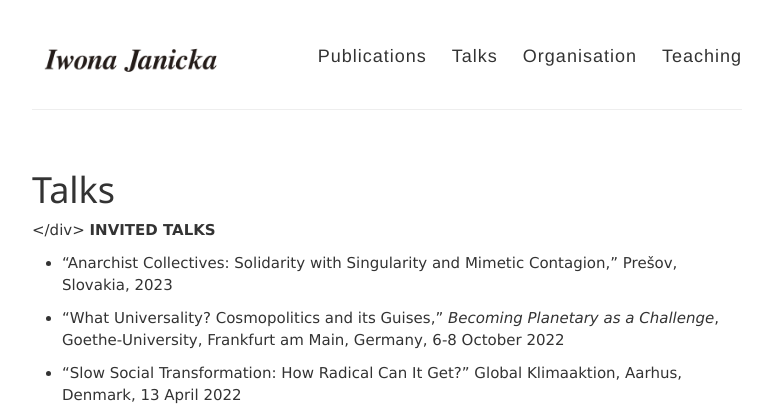
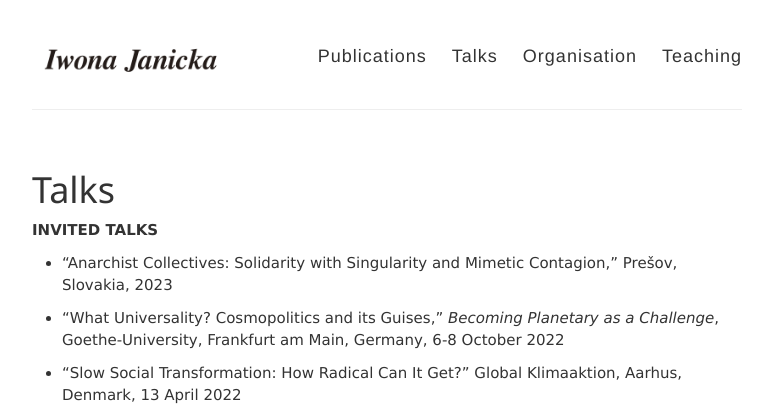
Before and after one commit to IJanicka/IJanicka.github.io, a Jekyll site: the page built from talks.md, in a window 1280 px wide and 900 px high. Shown: the top 413 px of the window, without its empty margins (253-1024 px from the left). Built offline with Jekyll 4.4.1, drawn with Linux system fonts in a browser that asks for light colours.

Commit message:
Update talks.md

```diff
--- a/talks.md
+++ b/talks.md
@@ -5,7 +5,7 @@ permalink: /talks/
 ---
 
 
-</div>
+
 **INVITED TALKS**<br>
 
 * “Anarchist Collectives: Solidarity with Singularity and Mimetic Contagion,” Prešov, Slovakia, 2023<br>
@@ -36,7 +36,7 @@ permalink: /talks/
 
 * “Critique vs. Affirmation: Foucault, Sloterdijk and the Possibilities of Formulating an Affirmative Theory after Poststructuralism,” Forschungsinstitut für Philosophie Hannover, Germany, 4 December 2014<br>
 
-<div/>
+
 
 **CONFERENCE PAPERS**<br>
 
@@ -72,7 +72,7 @@ permalink: /talks/
 
 * “Why Equality is No Good – Judith Butler and Politics of Asymmetry,” Graduate Political Theory Conference: *The Politics of Equality*. University of Oxford, UK, 25 April 2013<br>
 
-<div/>
+
 
 **DEPARTMENTAL TALKS**
 
```
